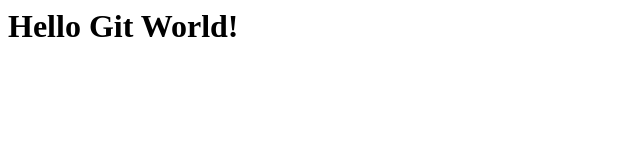
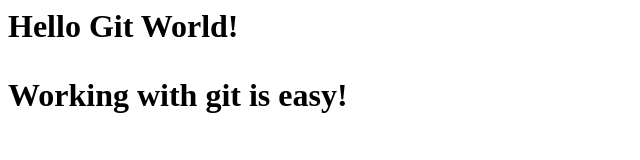
Before and after one commit to tims1107/GitGitHubMasterclass, a plain HTML site: page index.html in a window 1280 px wide. Shown: the whole page, without its empty margins (0-640 px from the left). Drawn offline with Linux system fonts and the light colour scheme.

Commit message:
add lines to index.html

```diff
--- a/index.html
+++ b/index.html
@@ -1 +1,5 @@
 <h1>Hello Git World!</>
+
+<div>
+	<p>Working with git is easy!</>
+</div>
```
